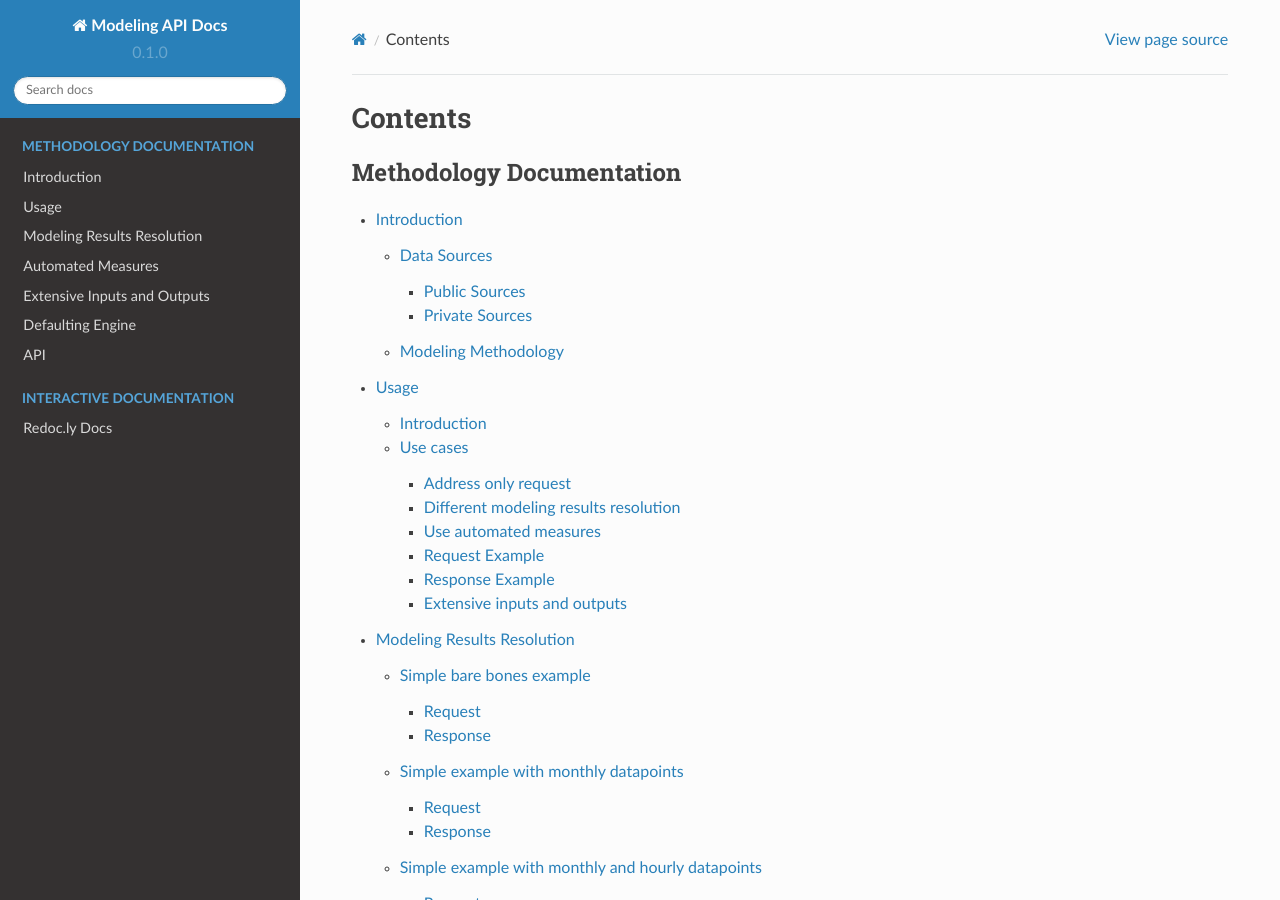
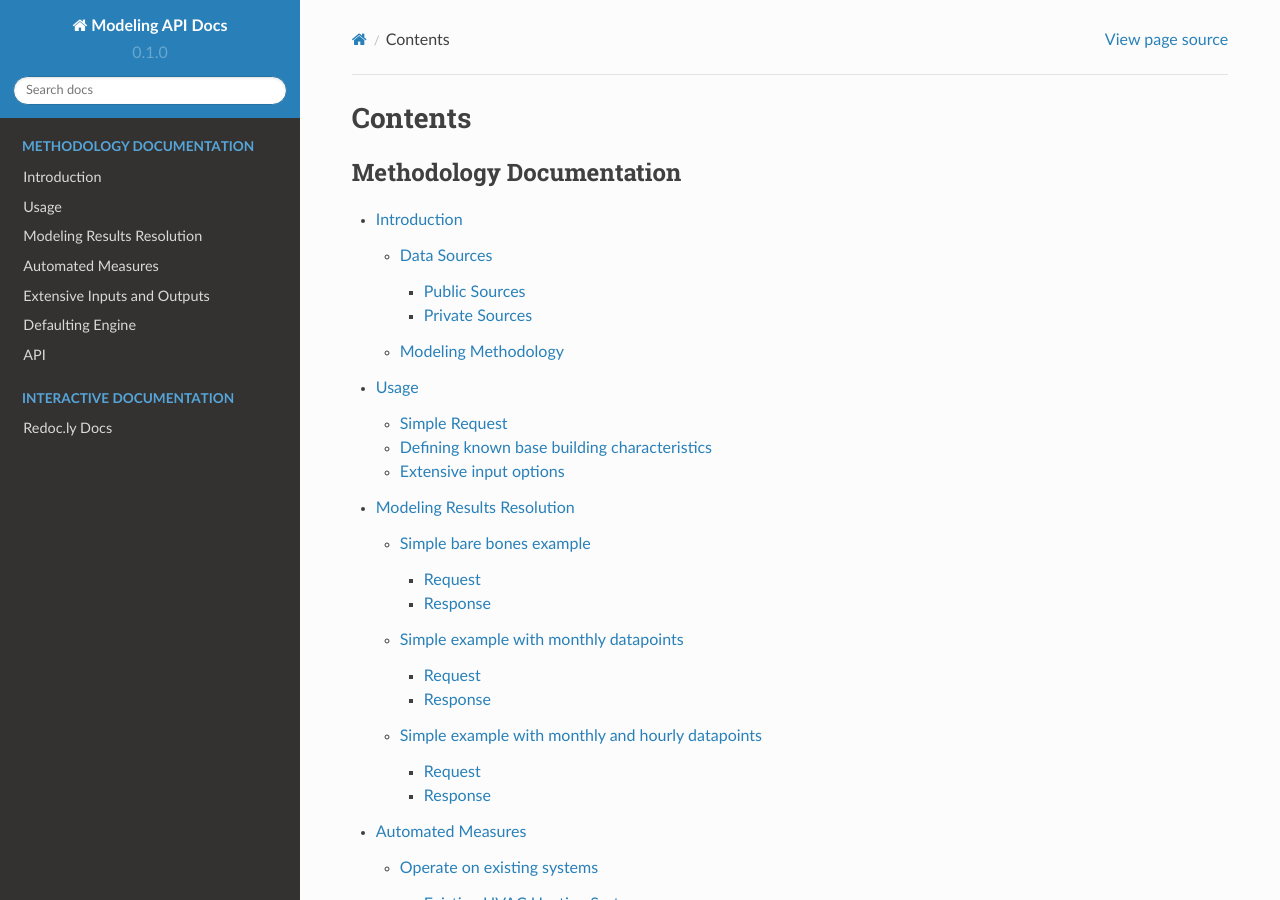
Before and after one commit to RadiantLabs/modeling-api-docs, a Sphinx documentation site: the page built from docs/source/index.rst, in a window 1280 px wide and 900 px high. Built offline with Sphinx 7.4.7 and the Read the Docs theme 2.0.0, drawn with Linux system fonts in a browser that asks for light colours; some of the changed lines change nothing that is shown.

Commit message:
Combining usage and defaulting engine

```diff
--- a/docs/source/usage.rst
+++ b/docs/source/usage.rst
@@ -3,67 +3,82 @@
 
 .. _introduction:
 
-Introduction
-------------
+Simple Request
+--------------
 
-This API is built with flexibility in mind to provide each user with as much or as little data they have available and develop the best representation of that house possible.
+Radiant Labs understands that API users may not always know all of the details about the building being modeled. We have built a logical, statistics-based
+system to define default building characteristics. This defaulting engine uses tax assessor data, building permits, regional building stock characteristics, and detailed hourly building simulations.
 
-Use cases
----------
-
-Address only request
-********************
-
-.. sidebar:: Address only request
-
-   .. literalinclude:: examples/request/timelines/post/simple_bare_bones.json
-      :language: json
-
-The simplest request available is a simple address. Our system will pull all available data for the address and build an energy model for the condition of the current house, which is called the ``baseBuilding``.
-
-Different modeling results resolution
-*************************************
-
-Energy consumption datapoints and derived calculations from any model can be requested in different resolutions: annual,
-monthly and hourly.
-
-.. See :ref:`modeling_results_resolution` for further details.
-
-See :doc:`modeling_results_resolution` for further details.
-
-Use automated measures
-**********************
-
-High-level operations applied to the base building, without requiring a full improved building definition.
-
-.. See :ref:`automated_measures` for further details.
-
-See :doc:`automated_measures` for further details.
-
-Request Example
-***************
-
-Send a POST request to `/v1/timelines` with the following payload.
+This endpoint is built with flexibility and ease of use in mind. It requires as little information as an address to build an energy model, such as the following
+payload. In this case, all characteristics of the ``baseBuilding`` would be populated using the Defaulting Engine. The response will include the ``appliedBaseBuilding``, which details what characteristics the defaulting engine used.
 
 .. literalinclude:: examples/request/timelines/post/simple_bare_bones.json
    :language: json
 
-Response Example
-****************
+See :ref:`address-only-response` for the response for this example.
 
-And the response will have the following structure.
+Defining known base building characteristics
+--------------------------------------------
 
-.. literalinclude:: examples/response/timelines/post/simple_bare_bones.json
-   :language: json
+To specify certain known building characteristics and leave other characteristics up to the Defaulting Engine, there are two methods:
 
+1. Define known properties and skip unknown properties. Any missing keys will be defaulted.
+  a. For example, in this payload for ``appliances``, ``clothesDryers`` is missing and would be defined using the Defaulting Engine.
 
+    .. code-block:: json
 
-Extensive inputs and outputs
-****************************
+      "baseBuilding": {
+        "appliances": {
+          "cookingRanges": [
+            {
+              "id": "CookingRange1",
+              "fuel": "natural gas",
+              "isInduction": false
+            }
+          ]
+        }
+      }
 
-..
-   Lastly, see :ref:`extensive_inputs_and_outputs` for extensive request and response examples that showcase many
-   properties available in the API.
+2. Define known properties and indicate unknown properties as ``null``.
+  a. For example, in this ``appliances`` payload, ``clothesDryer`` is ``null`` and would be defined using the Defaulting Engine.
 
-Lastly, see :doc:`extensive_inputs_and_outputs` for extensive request and response examples that showcase many properties
-available in the API.
+    .. code-block:: json
+      :emphasize-lines: 3
+
+      "baseBuilding": {
+        "appliances": {
+          "clothesDryers": null,
+          "cookingRanges": [
+            {
+              "id": "CookingRange1",
+              "fuel": "natural gas",
+              "isInduction": false
+            }
+          ]
+        }
+      }
+
+To specify that a certain property does not exist in the house and thus, the Defaulting Engine should :strong:`not` be used, an array should be left blank.
+
+   a. For example, in this payload for ``appliances``, ``clothesDryers`` is a blank array, which indicates that no clothes dryers exist in this building.
+
+  .. code-block:: json
+      :emphasize-lines: 3
+
+    "baseBuilding": {
+      "appliances": {
+        "clothesDryers": [],
+        "cookingRanges": [
+          {
+            "id": "CookingRange1",
+            "fuel": "natural gas",
+            "isInduction": false
+          }
+        ]
+      }
+    }
+
+Extensive input options
+----------------
+
+See :ref:`extensive_inputs_and_outputs` for an example of the extensive properties available in the API to fully define a building.
```
